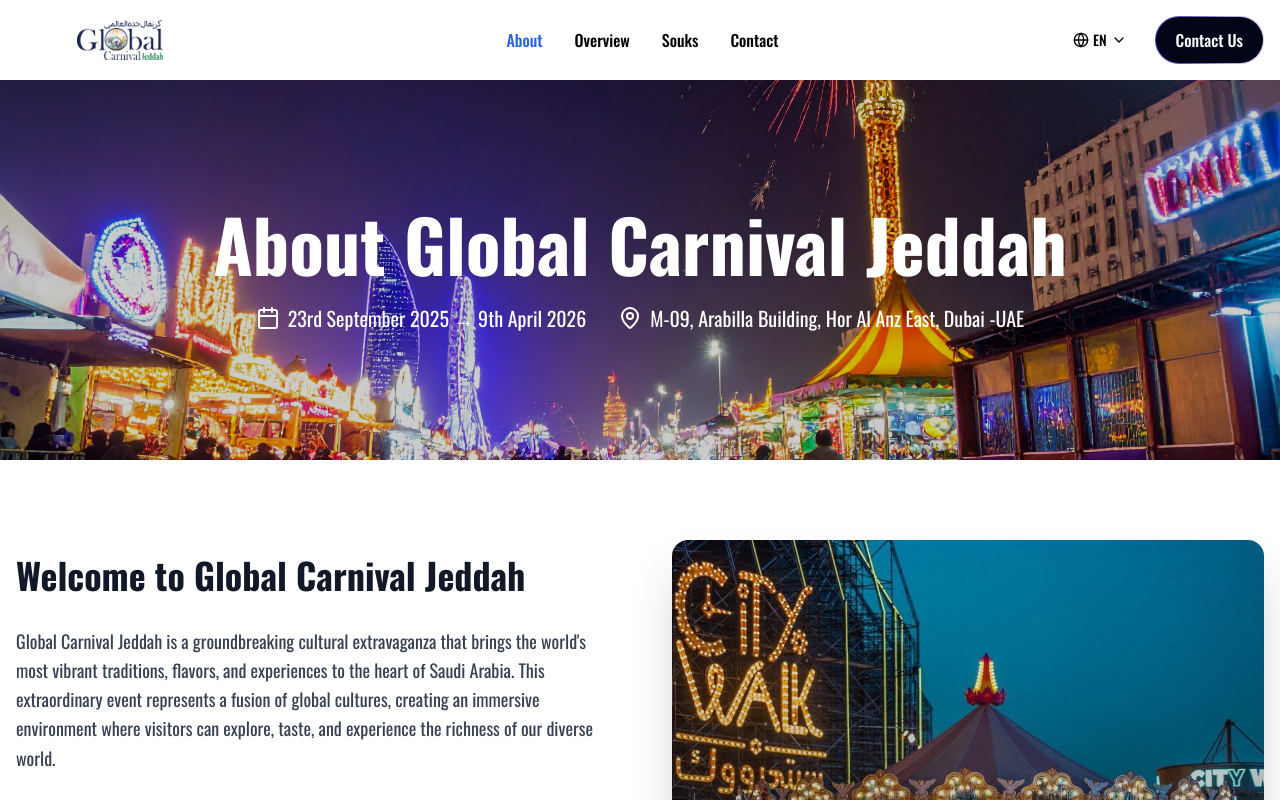
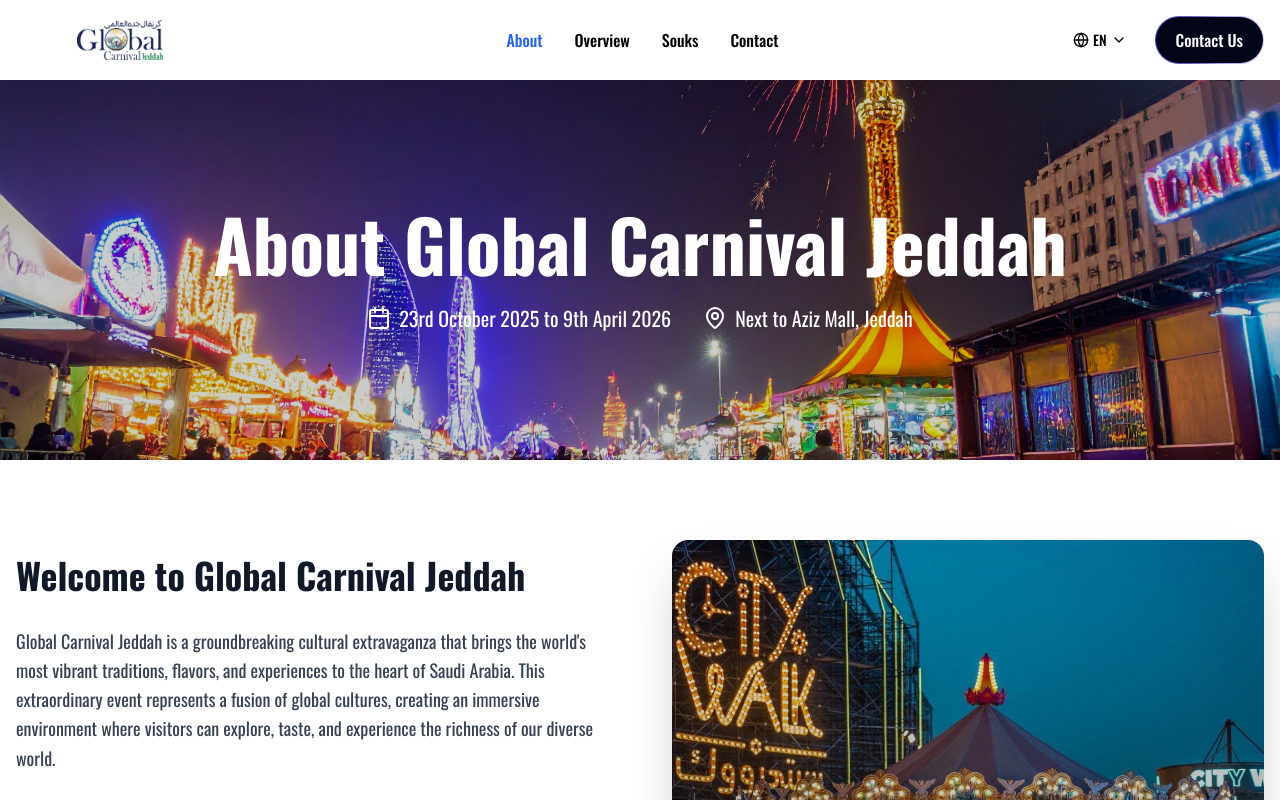
Before and after one commit to akhilbhadrangirija/Global-Carnival, a Next.js app: page /en/about in a window 1280 px wide. Shown: the top 800 px of the page. Built offline with nearby package versions, Linux system fonts and the light colour scheme.

Commit message:
Update about section

```diff
--- a/src/app/[locale]/about/page.js
+++ b/src/app/[locale]/about/page.js
@@ -4,6 +4,7 @@
 import { Calendar, MapPin, Globe, Users } from 'lucide-react';
 
 export default function AboutPage() {
+  const t = useTranslations('hero');
   return (
     <div className="min-h-screen">
       {/* Hero Banner */}
@@ -32,11 +33,11 @@
           >
             <div className="flex items-center space-x-2">
               <Calendar className="w-6 h-6" />
-              <span>23rd September 2025 → 9th April 2026</span>
+              <span>{t('dates')}</span>
             </div>
             <div className="flex items-center space-x-2">
               <MapPin className="w-6 h-6" />
-              <span>M-09, Arabilla Building, Hor Al Anz East, Dubai -UAE</span>
+              <span>{t('location')}</span>
             </div>
           </motion.div>
         </div>
```
